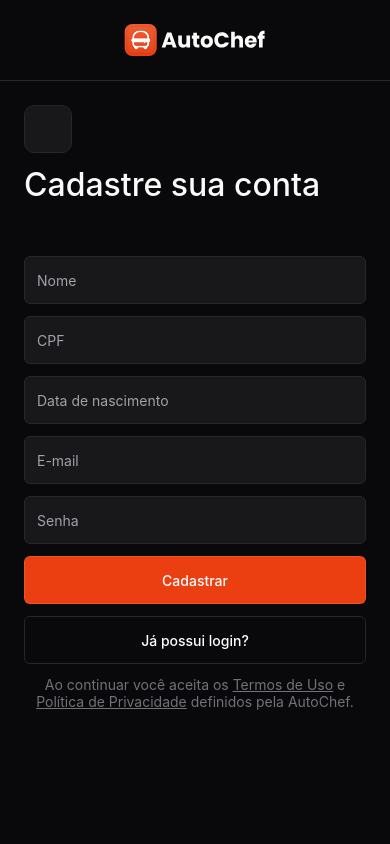
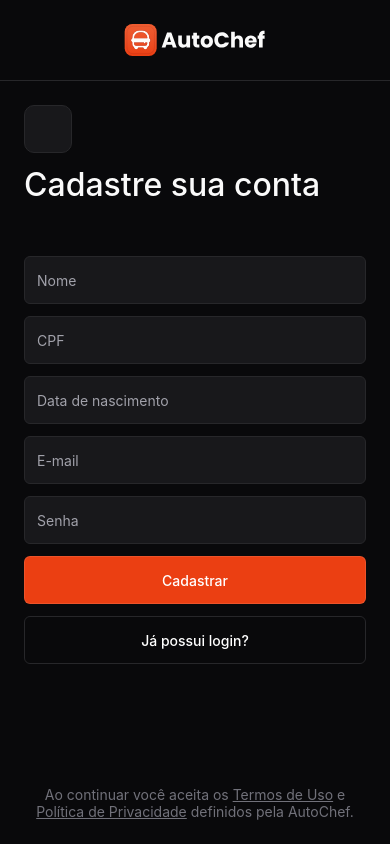
Before and after one commit to auto-chef/mobile, a React Native app: screen / in a window 390 px wide. Built offline with nearby package versions, Linux system fonts and the light colour scheme; some icons are missing.

Commit message:
fix: terms position on signin and singup screen

```diff
--- a/src/screens/auth/SignIn.tsx
+++ b/src/screens/auth/SignIn.tsx
@@ -1,4 +1,4 @@
-import { Dimensions, StyleSheet, View } from "react-native";
+import { ScrollView, StyleSheet, View } from "react-native";
 
 import { Button, Header, Input, Link, Terms } from "@/components";
 import { AuthTitle } from "./components";
@@ -7,6 +7,7 @@ export function SignInScreen() {
   return (
     <View style={styles.container}>
       <Header />
+      <ScrollView contentContainerStyle={{ flexGrow: 1 }}>
         <View style={styles.content}>
           <AuthTitle title="Entre em sua conta" />
           <Input placeholder="E-mail" keyboardType="email-address" />
@@ -16,6 +17,7 @@ export function SignInScreen() {
           <Button variant="secondary">Criar nova conta</Button>
           <Terms />
         </View>
+      </ScrollView>
     </View>
   );
 }
@@ -23,7 +25,6 @@ export function SignInScreen() {
 const styles = StyleSheet.create({
   container: {
     flex: 1,
-    minHeight: Dimensions.get("window").height,
   },
   content: {
     flex: 1,
--- a/src/screens/auth/SignUp.tsx
+++ b/src/screens/auth/SignUp.tsx
@@ -7,7 +7,7 @@ export function SignUpScreen() {
   return (
     <View style={styles.container}>
       <Header />
-      <ScrollView>
+      <ScrollView contentContainerStyle={{ flexGrow: 1 }}>
         <View style={styles.content}>
           <AuthTitle title="Cadastre sua conta" />
           <Input placeholder="Nome" />
```
Lines whose indentation alone changed are shown as unchanged.
